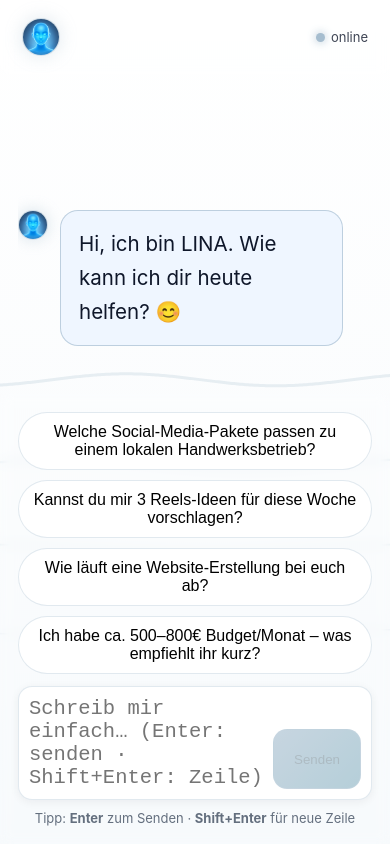
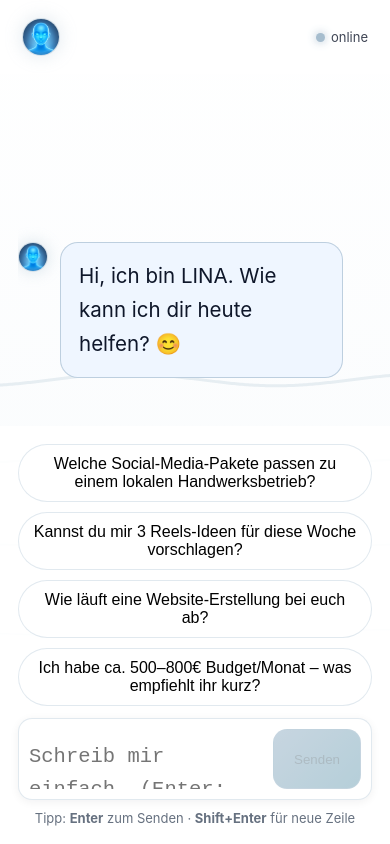
Before and after one commit to Timomo06/LINA, a Next.js app: page / in a window 390 px wide. Built offline with nearby package versions, Linux system fonts and the light colour scheme.

Commit message:
Update mobile LINA version

```diff
--- a/app/page.tsx
+++ b/app/page.tsx
@@ -2,11 +2,10 @@
 
 /**
  * LINA Chat (/lina)
- * - Canvas-Wellen (Sinus, full-screen, fixiert)
- * - Weiche Übergänge Idle <-> Denken (lerp), beim Denken moderates Tempo
- * - Auto-Scroll bis zur letzten Nachricht
- * - Enter = senden | Shift+Enter = neue Zeile
- * - Mobile Fix: Eingabe nie verdeckt (fixed Footer + Safe-Area) & Button-Logik
+ * - Waves unverändert
+ * - Mobile: kein Blur, Eingabe nie verdeckt (fixed + Safe-Area)
+ * - Auto-Scroll immer zur neuesten Nachricht
+ * - Textarea: startet einzeilig, wächst dynamisch (WhatsApp-Style)
  */
 
 import { useEffect, useMemo, useRef, useState } from "react";
@@ -17,8 +16,9 @@ const ACCENT = "#90adc3";
 const BASE_FS = 18;
 const BIG_FS = "1.14rem";
 const CHIP_FS = 16;
+const ONE_LINE_H = 48; // Höhe für 1 Textzeile inkl. Padding im Composer
 
-/* -------- Waves (Canvas) mit weichen Übergängen -------- */
+/* -------- Waves (Canvas) -------- */
 function WavesBackground({ thinking }: { thinking: boolean }) {
   const canvasRef = useRef<HTMLCanvasElement | null>(null);
   const rafRef = useRef<number | null>(null);
@@ -69,13 +69,11 @@ function WavesBackground({ thinking }: { thinking: boolean }) {
       ctx.fillRect(0, 0, w, h);
 
       const amp = ampRef.current;
-      const alpha = alphaRef.current;
-
       const waves = [
-        { amp: amp * 1.0, freq: 2.6, width: 3.0, alpha: alpha * 1.0 },
-        { amp: amp * 0.85, freq: 2.2, width: 2.2, alpha: alpha * 0.85 },
-        { amp: amp * 0.7, freq: 1.8, width: 1.8, alpha: alpha * 0.75 },
-        { amp: amp * 0.55, freq: 1.4, width: 1.5, alpha: alpha * 0.65 },
+        { amp: amp * 1.0, freq: 2.6, width: 3.0, alpha: alphaRef.current * 1.0 },
+        { amp: amp * 0.85, freq: 2.2, width: 2.2, alpha: alphaRef.current * 0.85 },
+        { amp: amp * 0.7, freq: 1.8, width: 1.8, alpha: alphaRef.current * 0.75 },
+        { amp: amp * 0.55, freq: 1.4, width: 1.5, alpha: alphaRef.current * 0.65 },
       ] as const;
 
       const midY = h * 0.6;
@@ -117,10 +115,7 @@ function WavesBackground({ thinking }: { thinking: boolean }) {
 
 function hexToRgba(hex: string, a = 1) {
   const m = hex.replace("#", "");
-  const bigint = parseInt(
-    m.length === 3 ? m.split("").map((c) => c + c).join("") : m,
-    16
-  );
+  const bigint = parseInt(m.length === 3 ? m.split("").map((c) => c + c).join("") : m, 16);
   const r = (bigint >> 16) & 255;
   const g = (bigint >> 8) & 255;
   const b = bigint & 255;
@@ -130,29 +125,21 @@ function hexToRgba(hex: string, a = 1) {
 /* -------- Page -------- */
 export default function LinaPage() {
   const [messages, setMessages] = useState<Msg[]>([
-    {
-      id: "m1",
-      role: "assistant",
-      content: "Hi, ich bin LINA. Wie kann ich dir heute helfen? 😊",
-    },
+    { id: "m1", role: "assistant", content: "Hi, ich bin LINA. Wie kann ich dir heute helfen? 😊" },
   ]);
   const [input, setInput] = useState("");
   const [loading, setLoading] = useState(false);
 
-  // Quick-Suggestions Verhalten
+  // Quick-Suggestions
   const [suggestionsDismissed, setSuggestionsDismissed] = useState(false);
-  const [selectedSuggestion, setSelectedSuggestion] = useState<number | null>(
-    null
-  );
+  const [selectedSuggestion, setSelectedSuggestion] = useState<number | null>(null);
 
   const listRef = useRef<HTMLDivElement | null>(null);
   const taRef = useRef<HTMLTextAreaElement | null>(null);
   const footerRef = useRef<HTMLDivElement | null>(null);
+  const bottomRef = useRef<HTMLDivElement | null>(null);
 
-  // Dynamischer Bottom-Padding, damit auf Mobile nichts verdeckt wird
-  const [bottomPad, setBottomPad] = useState(120); // Fallback
-
-  // Mobile-Erkennung (nur fürs Layout; Design bleibt gleich)
+  const [bottomPad, setBottomPad] = useState(120);
   const [isMobile, setIsMobile] = useState(false);
   useEffect(() => {
     const check = () => setIsMobile(window.innerWidth <= 768);
@@ -161,23 +148,11 @@ export default function LinaPage() {
     return () => window.removeEventListener("resize", check);
   }, []);
 
-  // VisualViewport: Footer oberhalb Tastatur halten (iOS fix)
+  // Safe-Area / Footer-Höhe berücksichtigen
   useEffect(() => {
     const vv = (window as any).visualViewport as VisualViewport | undefined;
-    if (!vv) {
-      // Fallback: nutze Footer-Höhe + Safe-Area
-      const update = () => {
-        const h = footerRef.current?.offsetHeight ?? 100;
-        setBottomPad(h + 24);
-      };
-      update();
-      window.addEventListener("resize", update);
-      return () => window.removeEventListener("resize", update);
-    }
-
-    const onVVChange = () => {
+    const calc = () => {
       const footerH = footerRef.current?.offsetHeight ?? 100;
-      // Platz = Footer + 24 + Safe-Area unten
       const safe = Number(
         getComputedStyle(document.documentElement)
           .getPropertyValue("--safe-bottom")
@@ -185,51 +160,41 @@ export default function LinaPage() {
       );
       setBottomPad(footerH + 24 + (safe || 0));
     };
-    onVVChange();
-    vv.addEventListener("resize", onVVChange);
-    vv.addEventListener("scroll", onVVChange);
-    window.addEventListener("resize", onVVChange);
+    calc();
+    vv?.addEventListener("resize", calc);
+    vv?.addEventListener("scroll", calc);
+    window.addEventListener("resize", calc);
     return () => {
-      vv.removeEventListener("resize", onVVChange);
-      vv.removeEventListener("scroll", onVVChange);
-      window.removeEventListener("resize", onVVChange);
+      vv?.removeEventListener("resize", calc);
+      vv?.removeEventListener("scroll", calc);
+      window.removeEventListener("resize", calc);
     };
   }, []);
 
-  // Auto-scroll bis ganz nach unten
+  // Auto-Scroll: immer ganz nach unten
   const scrollToBottom = () => {
-    const el = listRef.current;
-    if (!el) return;
-    requestAnimationFrame(() => {
-      el.scrollTop = el.scrollHeight;
-      setTimeout(() => (el.scrollTop = el.scrollHeight), 60);
-    });
+    bottomRef.current?.scrollIntoView({ block: "end" });
   };
   useEffect(scrollToBottom, [messages, loading, suggestionsDismissed]);
 
-  // Auto-resize textarea
+  // Textarea-Autosize: Platzhalter ignorieren → 1 Zeile Start
   useEffect(() => {
     if (!taRef.current) return;
-    taRef.current.style.height = "0px";
-    taRef.current.style.height =
-      Math.min(160, taRef.current.scrollHeight) + "px";
+    if (input.length === 0) {
+      taRef.current.style.height = ONE_LINE_H + "px"; // fix 1 Zeile
+    } else {
+      taRef.current.style.height = "0px";
+      taRef.current.style.height = Math.min(160, taRef.current.scrollHeight) + "px";
+    }
   }, [input]);
 
-  const canSend = useMemo(
-    () => input.trim().length > 0 && !loading,
-    [input, loading]
-  );
-  const toApiHistory = (ms: Msg[]) =>
-    ms.map((m) => ({ role: m.role, content: m.content }));
+  const canSend = useMemo(() => input.trim().length > 0 && !loading, [input, loading]);
+  const toApiHistory = (ms: Msg[]) => ms.map((m) => ({ role: m.role, content: m.content }));
 
   async function sendMessage() {
     if (!canSend) return;
 
-    const userMsg: Msg = {
-      id: "u" + Date.now(),
-      role: "user",
-      content: input.trim(),
-    };
+    const userMsg: Msg = { id: "u" + Date.now(), role: "user", content: input.trim() };
     setMessages((m) => [...m, userMsg]);
     setInput("");
     setLoading(true);
@@ -238,10 +203,7 @@ export default function LinaPage() {
       const res = await fetch("/api/lina", {
         method: "POST",
         headers: { "Content-Type": "application/json" },
-        body: JSON.stringify({
-          message: userMsg.content,
-          history: toApiHistory(messages),
-        }),
+        body: JSON.stringify({ message: userMsg.content, history: toApiHistory(messages) }),
       });
 
       let replyText = "";
@@ -255,11 +217,7 @@ export default function LinaPage() {
         replyText = "Ich konnte die Antwort nicht verarbeiten.";
       }
 
-      const reply: Msg = {
-        id: "a" + Date.now(),
-        role: "assistant",
-        content: replyText,
-      };
+      const reply: Msg = { id: "a" + Date.now(), role: "assistant", content: replyText };
       setMessages((m) => [...m, reply]);
     } catch {
       setMessages((m) => [
@@ -273,6 +231,7 @@ export default function LinaPage() {
       ]);
     } finally {
       setLoading(false);
+      scrollToBottom();
     }
   }
 
@@ -292,9 +251,8 @@ export default function LinaPage() {
 
   const handleSuggestionClick = (text: string, idx: number) => {
     setSelectedSuggestion(idx);
-    setSuggestionsDismissed(true); // alle anderen weg
-    setInput(text); // Text in Composer übernehmen
-    // Scroll nach unten, damit Composer sichtbar bleibt
+    setSuggestionsDismissed(true);
+    setInput(text);
     scrollToBottom();
   };
 
@@ -302,8 +260,13 @@ export default function LinaPage() {
     <div style={styles.page}>
       <WavesBackground thinking={loading} />
 
-      {/* Header */}
-      <header style={styles.header}>
+      {/* Header (Mobile ohne Blur) */}
+      <header
+        style={{
+          ...styles.header,
+          ...(isMobile ? { backdropFilter: "none", background: "rgba(255,255,255,0.9)" } : {}),
+        }}
+      >
         <div style={styles.brandLeft}>
           <div style={styles.avatarRing}>
             <img src="/lina-avatar.png" alt="LINA" style={styles.avatarImg} />
@@ -318,17 +281,9 @@ export default function LinaPage() {
       {/* Chat */}
       <main style={{ ...styles.main, paddingBottom: bottomPad }}>
         <div ref={listRef} style={styles.list}>
-          {/* einmalig: ausgewählter Chip als „ausgewählt“-Badge */}
           {selectedSuggestion !== null && (
             <div style={{ margin: "6px 0 2px 0" }}>
-              <button
-                disabled
-                style={{
-                  ...styles.suggestionBtn,
-                  opacity: 0.7,
-                  cursor: "default",
-                }}
-              >
+              <button disabled style={{ ...styles.suggestionBtn, opacity: 0.7, cursor: "default" }}>
                 {suggestionTexts[selectedSuggestion]}
               </button>
             </div>
@@ -341,34 +296,25 @@ export default function LinaPage() {
                 display: "flex",
                 gap: 12,
                 padding: "8px 0",
-                justifyContent:
-                  m.role === "assistant" ? "flex-start" : "flex-end",
+                justifyContent: m.role === "assistant" ? "flex-start" : "flex-end",
               }}
             >
               {m.role === "assistant" && (
-                <div
-                  style={{
-                    ...styles.avatarRing,
-                    width: 30,
-                    height: 30,
-                    boxShadow: `0 0 16px ${ACCENT}55`,
-                  }}
-                >
+                <div style={{ ...styles.avatarRing, width: 30, height: 30, boxShadow: `0 0 16px ${ACCENT}55` }}>
                   <img src="/lina-avatar.png" alt="LINA" style={styles.avatarImg} />
                 </div>
               )}
               <div
                 style={{
                   ...styles.bubbleBase,
-                  ...(m.role === "assistant"
-                    ? styles.bubbleLina
-                    : styles.bubbleUser),
+                  ...(m.role === "assistant" ? styles.bubbleLina : styles.bubbleUser),
                 }}
               >
                 {m.content}
               </div>
             </div>
           ))}
+
           {loading && (
             <div style={{ display: "flex", gap: 10, padding: "6px 0" }}>
               <span style={{ ...styles.typingDot, animationDelay: "0s" }} />
@@ -376,10 +322,11 @@ export default function LinaPage() {
               <span style={{ ...styles.typingDot, animationDelay: ".36s" }} />
             </div>
           )}
+          <div ref={bottomRef} />
         </div>
       </main>
 
-      {/* Composer (Desktop: sticky; Mobile: fixed über Tastatur) */}
+      {/* Footer (Mobile fixed, ohne Blur) */}
       <footer
         ref={footerRef}
         style={{
@@ -391,6 +338,8 @@ export default function LinaPage() {
                 right: 0,
                 bottom: 0,
                 paddingBottom: "calc(18px + var(--safe-bottom, 0px))",
+                backdropFilter: "none",
+                background: "rgba(255,255,255,0.9)",
                 zIndex: 3,
               }
             : {}),
@@ -399,11 +348,7 @@ export default function LinaPage() {
         {!suggestionsDismissed && (
           <div style={styles.suggestions}>
             {suggestionTexts.map((s, i) => (
-              <button
-                key={i}
-                onClick={() => handleSuggestionClick(s, i)}
-                style={styles.suggestionBtn}
-              >
+              <button key={i} onClick={() => handleSuggestionClick(s, i)} style={styles.suggestionBtn}>
                 {s}
               </button>
             ))}
@@ -416,9 +361,7 @@ export default function LinaPage() {
             value={input}
             onChange={(e) => {
               setInput(e.target.value);
-              if (e.target.value.length > 0 && !suggestionsDismissed) {
-                setSuggestionsDismissed(true); // Tippen -> alle weg
-              }
+              if (e.target.value.length > 0 && !suggestionsDismissed) setSuggestionsDismissed(true);
             }}
             onKeyDown={onKeyDown}
             placeholder="Schreib mir einfach… (Enter: senden · Shift+Enter: Zeile)"
@@ -438,20 +381,11 @@ export default function LinaPage() {
           </button>
         </div>
 
-        <div
-          style={{
-            textAlign: "center",
-            marginTop: 10,
-            fontSize: 13,
-            opacity: 0.75,
-            color: "#334155",
-          }}
-        >
+        <div style={{ textAlign: "center", marginTop: 10, fontSize: 13, opacity: 0.75, color: "#334155" }}>
           Tipp: <b>Enter</b> zum Senden · <b>Shift+Enter</b> für neue Zeile
         </div>
       </footer>
 
-      {/* CSS-Variablen für Safe-Area & 100dvh */}
       <style>{`
         :root { font-size: ${BASE_FS}px; --safe-bottom: env(safe-area-inset-bottom); }
         @keyframes dotBounce{0%,80%,100%{transform:translateY(0);opacity:.6}40%{transform:translateY(-4px);opacity:1}}
@@ -464,13 +398,7 @@ export default function LinaPage() {
 
 /* ---------- Styles ---------- */
 const styles: Record<string, React.CSSProperties> = {
-  page: {
-    minHeight: "100dvh",
-    display: "flex",
-    flexDirection: "column",
-    position: "relative",
-    color: "#0f172a",
-  },
+  page: { minHeight: "100dvh", display: "flex", flexDirection: "column", position: "relative", color: "#0f172a" },
   header: {
     position: "sticky" as const,
     top: 0,
@@ -478,7 +406,7 @@ const styles: Record<string, React.CSSProperties> = {
     justifyContent: "space-between",
     alignItems: "center",
     padding: "18px 22px",
-    backdropFilter: "blur(6px)",
+    backdropFilter: "blur(6px)", // Desktop behält Blur
     zIndex: 2,
   },
   brandLeft: { display: "flex", alignItems: "center", gap: 12 },
@@ -495,71 +423,19 @@ const styles: Record<string, React.CSSProperties> = {
   online: { display: "flex", alignItems: "center", gap: 6, fontSize: 13, opacity: 0.8 },
   dot: { width: 9, height: 9, borderRadius: "50%", background: ACCENT, boxShadow: `0 0 10px ${ACCENT}` },
 
-  main: {
-    flex: 1,
-    display: "flex",
-    justifyContent: "center",
-    padding: "0 18px",
-    position: "relative",
-    zIndex: 1,
-  },
-  list: {
-    display: "flex",
-    flexDirection: "column",
-    justifyContent: "flex-end",
-    flex: 1,
-    overflowY: "auto",
-    padding: "16px 0",
-    maxWidth: 960,
-    margin: "0 auto",
-  },
-  bubbleBase: {
-    maxWidth: "80%",
-    borderRadius: 18,
-    padding: "16px 18px",
-    whiteSpace: "pre-wrap",
-    lineHeight: 1.65,
-    fontSize: BIG_FS,
-  },
-  bubbleLina: {
-    background: "rgba(239,246,255,0.98)",
-    border: `1px solid ${ACCENT}88`,
-    color: "#0f172a",
-  },
+  main: { flex: 1, display: "flex", justifyContent: "center", padding: "0 18px", position: "relative", zIndex: 1 },
+  list: { display: "flex", flexDirection: "column", justifyContent: "flex-end", flex: 1, overflowY: "auto", padding: "16px 0", maxWidth: 960, margin: "0 auto" },
+
+  bubbleBase: { maxWidth: "80%", borderRadius: 18, padding: "16px 18px", whiteSpace: "pre-wrap", lineHeight: 1.65, fontSize: BIG_FS },
+  bubbleLina: { background: "rgba(239,246,255,0.98)", border: `1px solid ${ACCENT}88`, color: "#0f172a" },
   bubbleUser: { background: "#fff", border: `1px solid ${ACCENT}66`, color: "#0f172a" },
-  typingDot: {
-    width: 9,
-    height: 9,
-    borderRadius: "50%",
-    background: ACCENT,
-    animation: "dotBounce 1.4s infinite ease-in-out",
-  },
+  typingDot: { width: 9, height: 9, borderRadius: "50%", background: ACCENT, animation: "dotBounce 1.4s infinite ease-in-out" },
 
-  // Desktop: sticky; Mobile wird per Inline-Style zu fixed gemacht
-  footer: {
-    position: "sticky" as const,
-    bottom: 0,
-    padding: 18,
-    backdropFilter: "blur(6px)",
-    zIndex: 2,
-    background: "transparent",
-  },
+  // Desktop: sticky (Mobile wird per Inline zu fixed)
+  footer: { position: "sticky" as const, bottom: 0, padding: 18, backdropFilter: "blur(6px)", zIndex: 2, background: "transparent" },
 
-  suggestions: {
-    maxWidth: 960,
-    margin: "0 auto 12px",
-    display: "flex",
-    flexWrap: "wrap",
-    gap: 10,
-  },
-  suggestionBtn: {
-    fontSize: CHIP_FS,
-    padding: "10px 12px",
-    borderRadius: 999,
-    background: "#fff",
-    border: `1px solid ${ACCENT}44`,
-    cursor: "pointer",
-  },
+  suggestions: { maxWidth: 960, margin: "0 auto 12px", display: "flex", flexWrap: "wrap", gap: 10 },
+  suggestionBtn: { fontSize: CHIP_FS, padding: "10px 12px", borderRadius: 999, background: "#fff", border: `1px solid ${ACCENT}44`, cursor: "pointer" },
 
   composer: {
     maxWidth: 960,
@@ -576,17 +452,14 @@ const styles: Record<string, React.CSSProperties> = {
   textarea: {
     flex: 1,
     resize: "none" as const,
+    overflow: "hidden",
     background: "transparent",
     border: "none",
     outline: "none",
     color: "#0f172a",
     fontSize: BIG_FS,
+    lineHeight: 1.6,
+    height: ONE_LINE_H,       // Start-Höhe
   },
-  sendBtn: {
-    height: 60,
-    padding: "0 20px",
-    borderRadius: 14,
-    border: `1px solid ${ACCENT}88`,
-    background: `linear-gradient(135deg, ${ACCENT}, #6ea0b4)`,
-  },
+  sendBtn: { height: 60, padding: "0 20px", borderRadius: 14, border: `1px solid ${ACCENT}88`, background: `linear-gradient(135deg, ${ACCENT}, #6ea0b4)` },
 };
```
